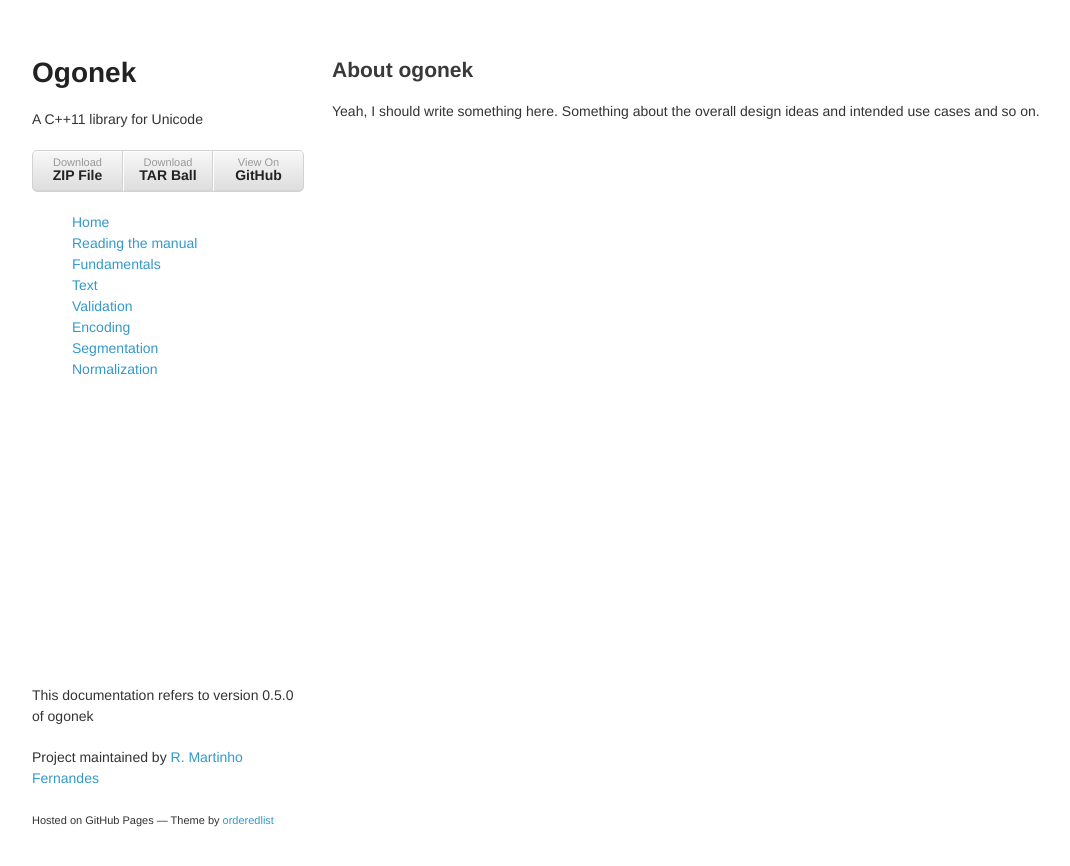
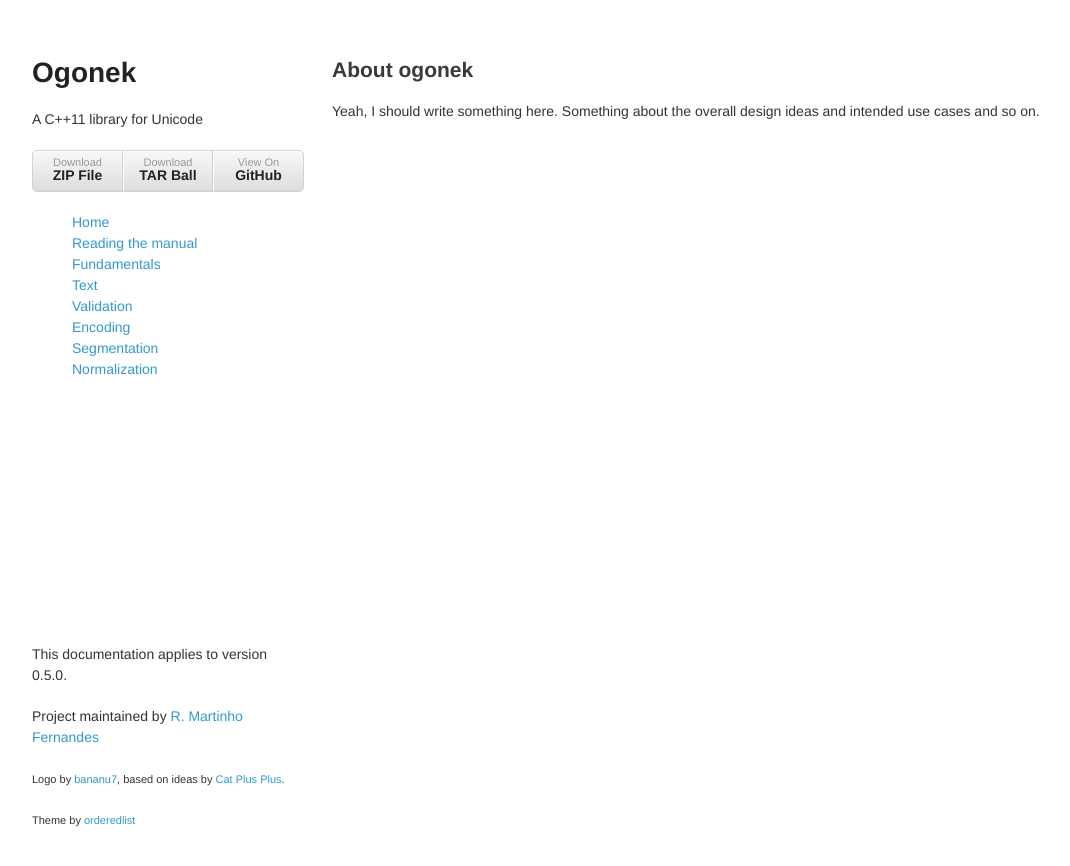
Before and after one commit to libogonek/ogonek, a Jekyll site: the page built from index.markdown, in a window 1280 px wide. Shown: the top 866 px of the page, without its empty margins (26-1096 px from the left). Built offline with Jekyll 4.4.1, drawn with Linux system fonts in a browser that asks for light colours.

Commit message:
favicon; thanks Bartek, thanks Cat

```diff
--- a/_includes/footer.html
+++ b/_includes/footer.html
@@ -1,5 +1,6 @@
       <footer>
-        <p>This documentation refers to version {{ site.doc_version }} of ogonek</p>
+        <p>This documentation applies to version {{ site.doc_version }}.</p>
         <p>Project maintained by <a href="https://github.com/rmartinho">R. Martinho Fernandes</a></p>
-        <p><small>Hosted on GitHub Pages &mdash; Theme by <a href="https://github.com/orderedlist">orderedlist</a></small></p>
+        <p><small>Logo by <a href="https://github.com/bananu7">bananu7</a>, based on ideas by <a href="https://bitbucket.org/piotrlegnica">Cat Plus Plus</a>.</small></p>
+        <p><small>Theme by <a href="https://github.com/orderedlist">orderedlist</a></small></p>
       </footer>
--- a/_includes/metadata.html
+++ b/_includes/metadata.html
@@ -3,6 +3,6 @@
 
     <link rel="stylesheet" href="stylesheets/styles.css">
     <link rel="stylesheet" href="stylesheets/pygment_trac.css">
-    <link rel="icon" type="image/png" href="/icon.png" />
+    <link rel="icon" type="image/png" href="/ogonek/icon.png" />
 
     <meta name="viewport" content="width=device-width, initial-scale=1, user-scalable=no">
```
Also changed, not shown: icon.png, logo.png (added).
